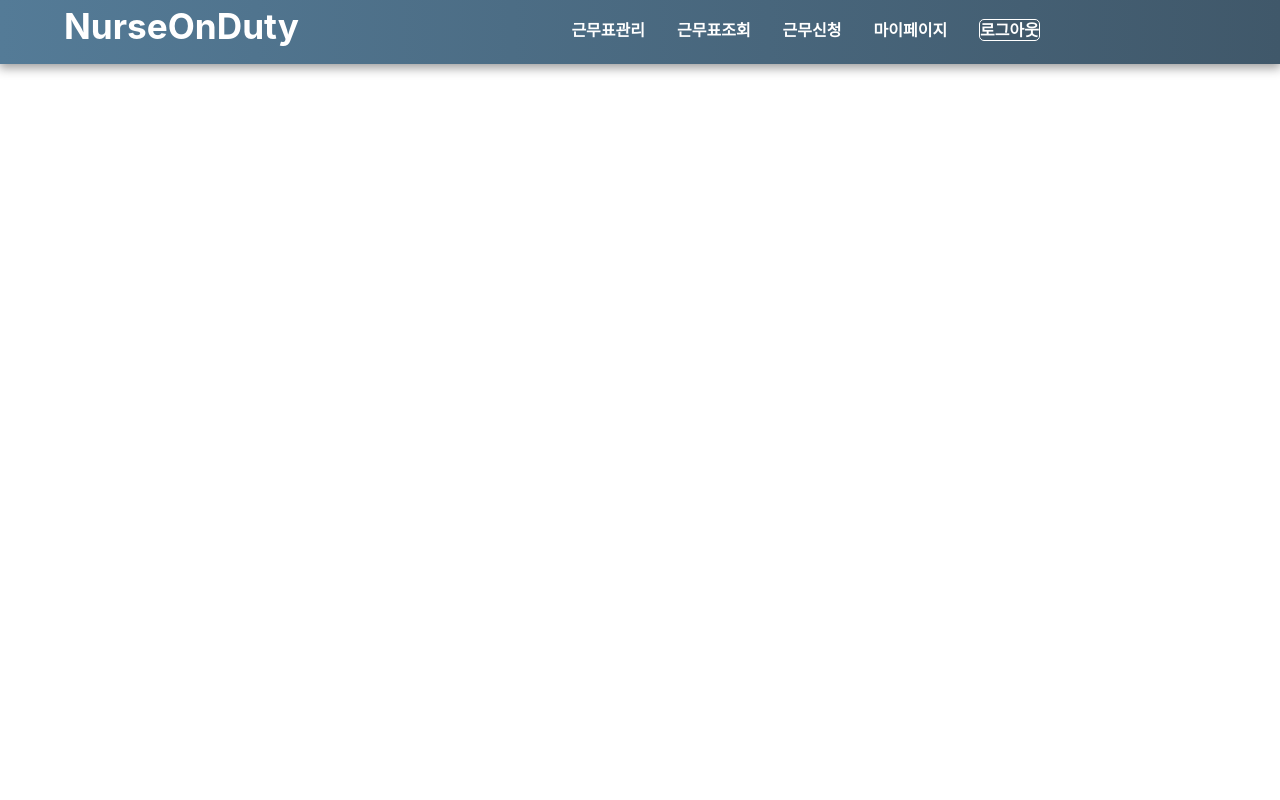
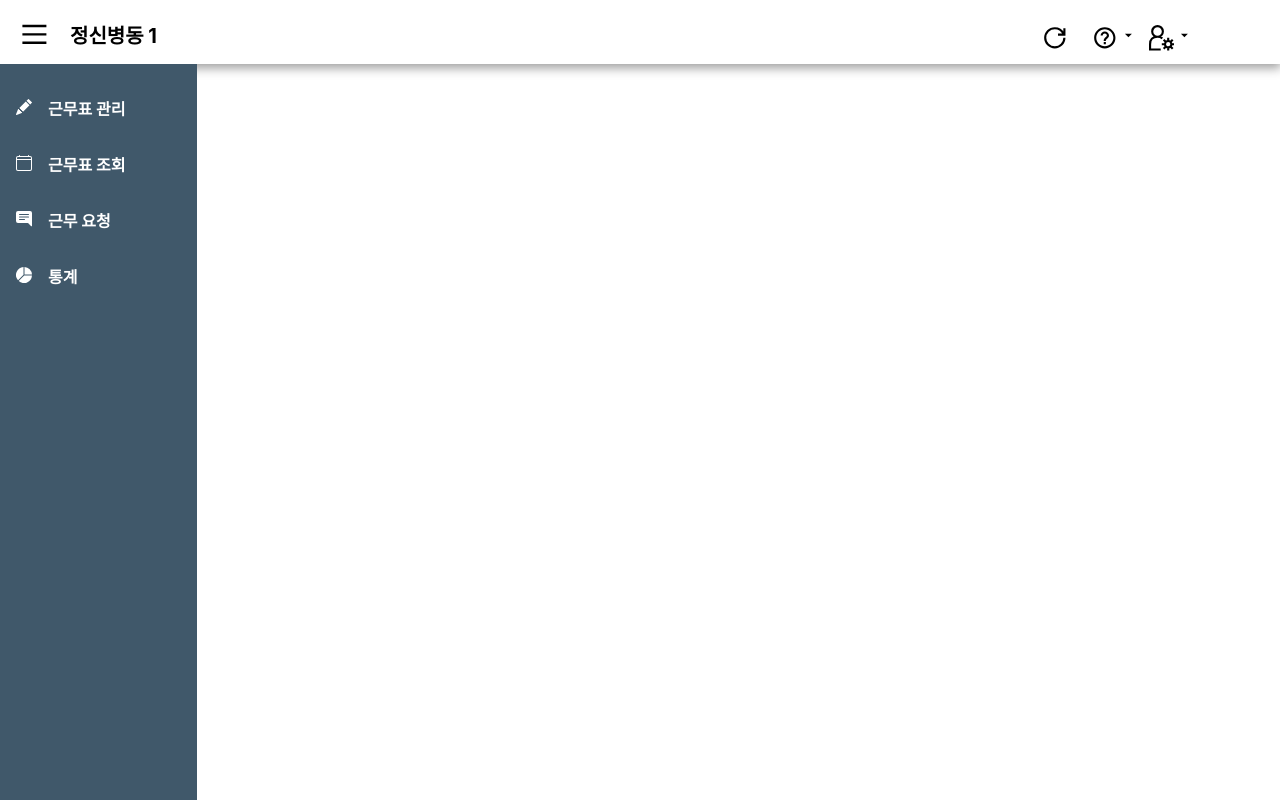
Before and after one commit to kaseupeo/webdanseom, a React (Create React App) app in the folder frontend/: page /app in a window 1280 px wide. Shown: the top 800 px of the page. Built offline with nearby package versions, Linux system fonts and the light colour scheme.

Commit message:
fix(frontend): 간호사 네비게이션 수정
간호사 네비게이션 수정

```diff
--- a/frontend/src/App.js
+++ b/frontend/src/App.js
@@ -23,6 +23,7 @@ import NormalSelectWork from './component/App/NurseNormal/NormalSelectWork';
 import HeadManagementWork from './component/App/NurseHead/HeadManagement';
 
 import TopNavigation from './component/App/AppNavigation/TopNavigation';
+
 function App() {
   return (
     <div>
--- /dev/null
+++ b/frontend/src/component/App/AppNavigation/LeftNavigation.scss
@@ -0,0 +1,52 @@
+.LeftNavigation{
+    position: absolute;
+    display: flex;
+    flex-direction: row;
+    flex-wrap: wrap;
+    height: 100%;
+
+    .nav{
+        display: flex;
+        color: #e9e9e9;
+        height: 100%;
+        background: #40586a;
+        padding-bottom:100px;
+
+        ul{
+            padding:0;
+
+        LINK{
+            text-decoration: none;
+        }
+         li{
+            color:white;
+            list-style:none;
+            padding:1rem  1rem 1rem;
+            b{
+                padding-right: 3.5rem;
+            }
+             font-size: 1rem;
+             text-decoration: none;
+
+            &:hover{
+            background-color: #547B97;
+         color: white;
+
+         }
+         b{
+            margin-left: 1rem;
+        }
+        }
+        }
+
+
+
+    }
+    .content{
+        z-index: -5;
+        display: flex;
+        padding:2.1rem;
+
+    }
+
+}
--- a/frontend/src/component/App/AppNavigation/TopNavigation.js
+++ b/frontend/src/component/App/AppNavigation/TopNavigation.js
@@ -3,39 +3,126 @@
  * 간호사 Top 네비게이션
  * 작성자: 정진욱
  */
-
+import { useEffect, useState } from 'react';
+import { BiHelpCircle } from 'react-icons/bi';
+import {
+  BsFillPencilFill,
+  BsCalendar4,
+  BsFillPieChartFill,
+  BsFillChatRightTextFill,
+} from 'react-icons/bs';
+import { GrRefresh, GrMenu, GrUserSettings } from 'react-icons/gr';
+import { RiArrowDropDownFill } from 'react-icons/ri';
 import { Outlet, useNavigate } from 'react-router-dom';
 import { Link } from 'react-router-dom';
 import './TopNavigation.scss';
-
+import './LeftNavigation.scss';
 const TopNavigation = () => {
   const navigate = useNavigate();
+  const [menuHiding, setMenuHiding] = useState(true);
+  const [helpHiding, setHelpHiding] = useState(false);
+  const [myPageHiding, setMyPageHiding] = useState(false);
+  const [groupName, setGroupName] = useState('정신병동 1');
+  const [memberName, setMemberName] = useState('김현숙');
+  const onClickMenu = () => {
+    if (menuHiding) setMenuHiding(false);
+    else setMenuHiding(true);
+  };
+
+  const onClickHelp = () => {
+    if (helpHiding) setHelpHiding(false);
+    else setHelpHiding(true);
+  };
+  const onClickMyPage = () => {
+    if (myPageHiding) setMyPageHiding(false);
+    else setMyPageHiding(true);
+  };
+
   return (
     <div>
       <header className="TopNavigation">
-        <Link to="/app" className="title">
-          <b>NurseOnDuty</b>
-        </Link>
+        <div className="topNav">
+          <div className="menu" onClick={onClickMenu}>
+            <GrMenu className="menuIcon" />
+          </div>
 
-        <div className="btn">
-          <Link to="/app/management" className="navWork">
-            <b>근무표관리</b>
-          </Link>
-          <Link to="/app/selectWork" className="navWork">
-            <b>근무표조회</b>
-          </Link>
-          <Link to="/app" className="navWorkApp">
-            <b>근무신청</b>
-          </Link>
-          <b className="navWork">마이페이지</b>
-          <Link to="/auth/login" className="logout">
-            로그아웃
-          </Link>
+          <div className="groupName">
+            <b>{groupName}</b>
+          </div>
+
+          <div class="endElement">
+            <div>
+              <GrRefresh className="refreshIcon" />
+            </div>
+
+            <div className="help">
+              <BiHelpCircle className="helpIcon" onClick={onClickHelp} />
+              <RiArrowDropDownFill className="bottomArrowIcon" />
+              {helpHiding && (
+                <div className="helpMenu">
+                  <ul>
+                    <li>도움말 가이드</li>
+                    <li>피드백 보내기</li>
+                  </ul>
+                </div>
+              )}
+            </div>
+            <div className="myPage" onClick={onClickMyPage}>
+              <GrUserSettings className="settingIcon" />
+              <RiArrowDropDownFill className="bottomArrowIcon" />
+              {myPageHiding && (
+                <div className="myPageMenu">
+                  {memberName} 님
+                  <ul>
+                    <hr />
+                    <li>내 정보 수정</li>
+                    <li>그룹 탈퇴</li>
+                    <hr />
+                    <li>로그 아웃</li>
+                  </ul>
+                </div>
+              )}
+            </div>
+          </div>
         </div>
       </header>
-      <main>
-        <Outlet />
-      </main>
+
+      <span className="LeftNavigation">
+        <div className="nav">
+          <ul>
+            <Link to="/app/management" style={{ textDecorationLine: 'none' }}>
+              <li>
+                <BsFillPencilFill />
+                {menuHiding && <b>근무표 관리</b>}
+              </li>
+            </Link>
+
+            <Link to="/app/selectWork" style={{ textDecorationLine: 'none' }}>
+              <li>
+                <BsCalendar4 />
+                {menuHiding && <b>근무표 조회</b>}
+              </li>
+            </Link>
+            <Link to="/app" style={{ textDecorationLine: 'none' }}>
+              <li>
+                <BsFillChatRightTextFill />
+                {menuHiding && <b>근무 요청</b>}
+              </li>
+            </Link>
+            <Link to="/app" style={{ textDecorationLine: 'none' }}>
+              <li>
+                <BsFillPieChartFill />
+                {menuHiding && <b>통계</b>}
+              </li>
+            </Link>
+            <li></li>
+          </ul>
+        </div>
+
+        <main className="content">
+          <Outlet />
+        </main>
+      </span>
     </div>
   );
 };
--- a/frontend/src/component/App/AppNavigation/TopNavigation.scss
+++ b/frontend/src/component/App/AppNavigation/TopNavigation.scss
@@ -1,109 +1,150 @@
 $mobile-contents-width: 640px;
-$min-contents-width: 920px;
+$min-contents-width: 1050px;
 
 .TopNavigation{
+
     box-shadow: 0px 3px 10px 1px  rgb(157, 157, 157)  ;
-    background: linear-gradient(to right, #547B97, #40586a);
+    background: white;
     height: 4rem;
-    @media (max-width: $min-contents-width) {
-        height: 8rem;
-    }
-    .title{
-        padding-top: 5px;
-        position: absolute;
-        font-size:2.2rem;
-        margin-left: 5%;
 
-        color: white;
-        text-decoration: none;
-        font-weight: 600;
-        @media (max-width: $min-contents-width) {
-            position: absolute;
-           top: 10px;
-             left: 50%;
-            margin:0 0 0 -110px;
 
-            font-size: 2rem;
-            white-space: nowrap;
-        }
-    }
-    .btn{
-        margin-top: 10px;
-        float: right;
-        margin-right: 15rem;
-        margin-left: 5%;
 
-        color: white;
-        text-decoration: none;
+    .topNav{
 
-        @media (max-width: $min-contents-width) {
+        display: flex;
 
-            position: absolute;
-            top: 80px;
-            margin-right: 0;
-            margin-left: 0;
-            left: 50%;
-            transform: translate(-50%,-50%);
-
-            white-space: nowrap;
-        }
-    .navWork{
-        margin-right: 2rem;
-
-        width: 120px;
-        height: 100px;
-        text-align: center;
-
-        color:white;
+        flex-direction: row;
+        padding-top: 20px;
+        padding-left:20px;
 
 
         text-decoration: none;
 
-        &:hover{
-            color:#6be1ff;
+        .menu{
+            position: absolute;
+
+        .menuIcon{
+
+            width: 1.8rem;
+            height: 1.8rem;
+
         }
 
     }
-    .navWorkApp{
-        margin-right: 2rem;
+    .endElement{
+        display: flex;
+        flex-direction: row;
+        margin-left: auto;
+        margin-right: 5rem;
 
-        width: 120px;
-        height: 100px;
-        text-align: center;
+        .refreshIcon{
+            display: flex;
 
-        color:white;
+            margin-top: 5px;
+            margin-right:20px;
+
+            width: 1.6rem;
+            height: 1.6rem;
+
+        }
+    .help{
+
+        display: flex;
+
+        flex-direction: row;
 
 
-        text-decoration: none;
-        font-weight: 1000;
+        padding:5px;
+
+    .helpIcon{
+
+        width: 1.6rem;
+        height: 1.6rem;
+    }
+    .bottomArrowIcon{
+        color: black;
+        width: 1.3rem;
+        height: 1.3rem;
+    }
+    .helpMenu{position: absolute;
+        margin-top: 30px;
+
+        background-color: white;
+
+        border: solid 1px grey;
+        box-shadow: 0px 3px 5px 1px  rgb(157, 157, 157)  ;
+        ul{
+            padding:0;
+        li{
+            font-size:15px;
+            padding:10px 15px 10px 15px;
+            list-style:none;
+            text-decoration: none;
         &:hover{
-            color:#6be1ff;
-          }
+            background-color: #d3d3d3;
 
+        }
     }
-    .navMyPage{
-        margin-right: 5rem;
-        &:hover{
+    }
+    }
+    }
+        .myPage{
 
-            color:#6be1ff;
-          }
-    }
-    .logout{
-        background-color: #40586a;
-        width: 200px;
-        height: 100px;
-        text-align: center;
-        border: solid 1px white;
-        color:white;
-        line-height: 40px;
-        border-radius: 5px;
-        text-decoration: none;
-        font-weight: 1000;
-        &:hover{
-          background-color: white;
-          color:#40586a;
+            display: flex;
+
+            flex-direction: row;
+
+
+            padding:5px;
+        .settingIcon{
+
+            width: 1.6rem;
+            height: 1.6rem;
+        }
+        .bottomArrowIcon{
+            color: black;
+            width: 1.3rem;
+            height: 1.3rem;
+        }
+        .myPageMenu{position: absolute;
+            margin-top: 30px;
+
+            background-color: white;
+
+            border: solid 1px grey;
+            box-shadow: 0px 3px 5px 1px  rgb(157, 157, 157)  ;
+            ul{
+                padding:0;
+            li{
+                font-size:15px;
+                padding:10px 15px 10px 15px;
+                list-style:none;
+                text-decoration: none;
+            &:hover{
+                background-color: #d3d3d3;
+
+            }
+        }
+        }
         }
     }
 
+
+
+    }
+
+        .groupName{
+            position:absolute;
+            font-style: bold;
+            font-size: 20px;
+
+
+
+            margin-left:50px;
+            color: black;
+
+        }
+
+
+    }
 }
-}
--- a/frontend/src/component/App/NurseHead/WorkSheet.js
+++ b/frontend/src/component/App/NurseHead/WorkSheet.js
@@ -31,6 +31,7 @@ const WorkSheet = () => {
 
   return (
     <div className="WorkSheet">
+      <h2>근무표 관리</h2>
       <div className="title"></div>
       <div>
         <span>이름 직책 숙련도 {days}</span>
--- a/frontend/src/component/App/NurseHead/WorkSheet.scss
+++ b/frontend/src/component/App/NurseHead/WorkSheet.scss
@@ -1,8 +1,8 @@
 .WorkSheet{
     background: #dbdbdb;
-    width: 100rem;
+    width: 50rem;
     margin-left: auto;
-    margin-right: auto;
+
     margin-top: 4rem;
     overflow:hidden;
 
--- a/frontend/src/component/App/NurseNormal/NormalCalendar.scss
+++ b/frontend/src/component/App/NurseNormal/NormalCalendar.scss
@@ -15,7 +15,7 @@ $calendar-min-width:1000px;
 
 
   .control{
-    width: 100vw;
+    width: 80vw;
     display: flex;
     flex-direction: row;
     justify-content: center;
@@ -55,7 +55,7 @@ $calendar-min-width:1000px;
 
     justify-content: center;
     left:50%;
-    width:98vw;
+    width:80vw;
     height:100rem;
     background-color: white;
     @media (max-width: $calendar-min-width)  {
--- /dev/null
+++ b/package.json
@@ -0,0 +1,5 @@
+{
+  "dependencies": {
+    "react-icons": "^4.3.1"
+  }
+}
```
Also changed, not shown: frontend/src/component/App/AppNavigation/LeftNavigation.js (added), 1 other file (tests, documents, lock files or other folders).
